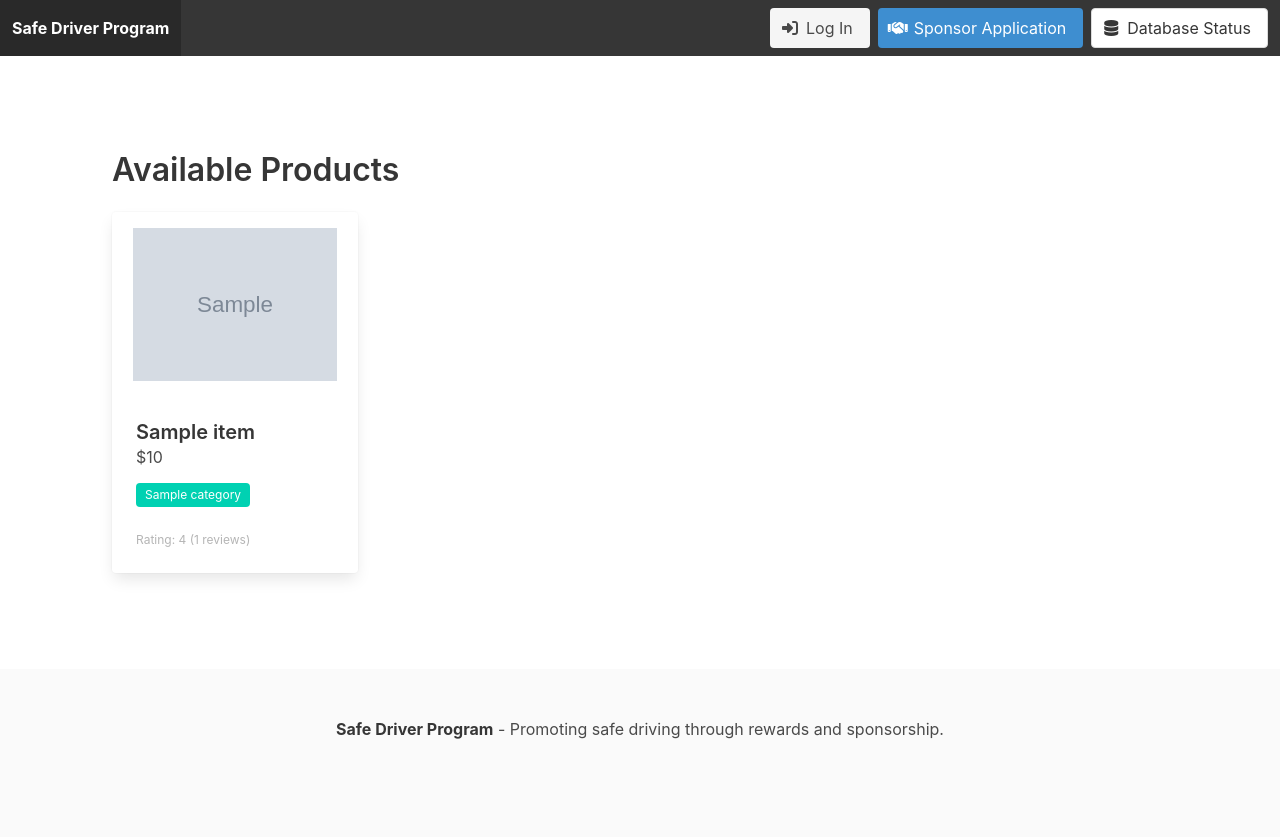
After one commit to Vernaiko/F25-Team05, a Django app: page /products/ in a window 1280 px wide. The commit adds this page. Run offline with Django 5.2, Linux system fonts and the light colour scheme; tables that the repository leaves empty hold one stand-in row (values such as "Sample post"); grey boxes marked "Sample" are stand-in pictures; a database or web service that is not in the repository returns one stand-in record (values such as "Sample title"); data that the repository does not hold is empty.

Commit message:
Same commit as before, just this time on the correct branch
If you want to see what this implements, see the commit on feature-will. I just messed up and committed binary files that messed up the commit and wouldn't let me merge. This should fix that though!

```diff
--- /dev/null
+++ b/safedriverprogram/driver_program/templates/products.html
@@ -0,0 +1,43 @@
+{% extends 'base.html' %}
+
+{% block title %}Products - Safe Driver Program{% endblock %}
+
+{% block content %}
+<section class="section">
+    <div class="container">
+        <h1 class="title">Available Products</h1>
+
+        {% if error_message %}
+        <div class="notification is-danger">
+            {{ error_message }}
+        </div>
+        {% endif %}
+
+        <div class="columns is-multiline">
+            {% for product in products %}
+            <div class="column is-one-quarter">
+                <div class="card">
+                    <div class="card-image">
+                        <figure class="image is-4by3">
+                            <img src="{{ product.image }}" alt="{{ product.title }}" style="object-fit: contain; padding: 1rem;">
+                        </figure>
+                    </div>
+                    <div class="card-content">
+                        <div class="content">
+                            <h4 class="title is-5">{{ product.title }}</h4>
+                            <p class="subtitle is-6">${{ product.price }}</p>
+                            <div class="tags">
+                                <span class="tag is-primary">{{ product.category }}</span>
+                            </div>
+                            <div class="has-text-grey-light is-size-7">
+                                Rating: {{ product.rating.rate }} ({{ product.rating.count }} reviews)
+                            </div>
+                        </div>
+                    </div>
+                </div>
+            </div>
+            {% endfor %}
+        </div>
+    </div>
+</section>
+{% endblock %}
--- a/safedriverprogram/driver_program/urls.py
+++ b/safedriverprogram/driver_program/urls.py
@@ -49,5 +49,8 @@ urlpatterns = [
     path('review/sponsors/', views.review_sponsor_status, name='review_sponsor_status'),
     path('review/drivers/', views.review_driver_status, name='review_driver_status'),
 
+    # Products
+    path('products/', views.view_products, name='view_products'),
+
 
 ]
--- a/safedriverprogram/driver_program/views.py
+++ b/safedriverprogram/driver_program/views.py
@@ -2134,3 +2134,22 @@ def review_driver_status(request):
         return redirect("review_driver_status")
 
     return render(request, "driver_status.html", {"drivers": drivers})
+
+def view_products(request):
+    """Display products from Fake Store API"""
+    import requests
+
+    try:
+        # Fetch products from the Fake Store API
+        response = requests.get('https://fakestoreapi.com/products')
+        response.raise_for_status()  # Raise an exception for error status codes
+        products = response.json()
+
+        return render(request, 'products.html', {
+            'products': products
+        })
+    except requests.RequestException as e:
+        return render(request, 'products.html', {
+            'error_message': f"Failed to fetch products: {str(e)}",
+            'products': []
+        })
```
Also changed, not shown: safedriverprogram/driver_program/templates/homepage.html (+8 -0 lines).
